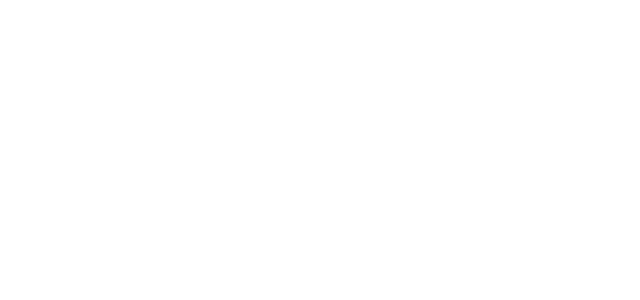
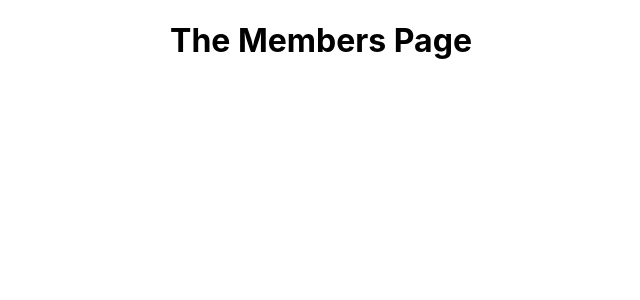
Before and after one commit to reactdeveloperske/reactdevske-website, a React (Create React App) app: page /members in a window 1280 px wide. Shown: the top 300 px of the page, without its empty margins (319-959 px from the left). Built offline with nearby package versions, Linux system fonts and the light colour scheme.

Commit message:
feat(MembersPage): Add boilerplate code and tests to MembersPage component

```diff
--- a/src/Pages/MembersPage/MembersPage.jsx
+++ b/src/Pages/MembersPage/MembersPage.jsx
@@ -3,7 +3,7 @@
 function MembersPage() {
     return (
         <div>
-
+            <h1>The Members Page</h1>
         </div>
     )
 }
```
Also changed, not shown: 1 other file (tests, documents, lock files or other folders).
